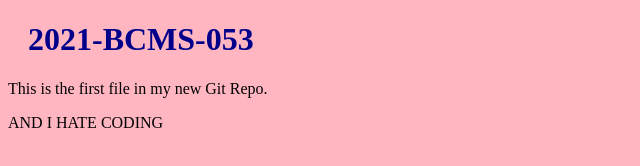
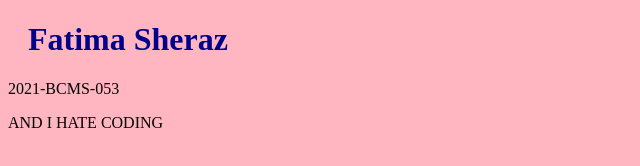
Before and after one commit to fatimayy342/fatimayy342.github.io, a plain HTML site: page index.html in a window 1280 px wide. Shown: the whole page, without its empty margins (0-640 px from the left). Drawn offline with Linux system fonts and the light colour scheme.

Commit message:
Update index.html

```diff
--- a/index.html
+++ b/index.html
@@ -6,8 +6,8 @@
 </head>
 <body>
 
-<h1>2021-BCMS-053</h1>
-<p>This is the first file in my new Git Repo.</p>
+<h1>Fatima Sheraz</h1>
+<p>2021-BCMS-053</p>
  <p>AND I HATE CODING</p>
 
 </body>
```
